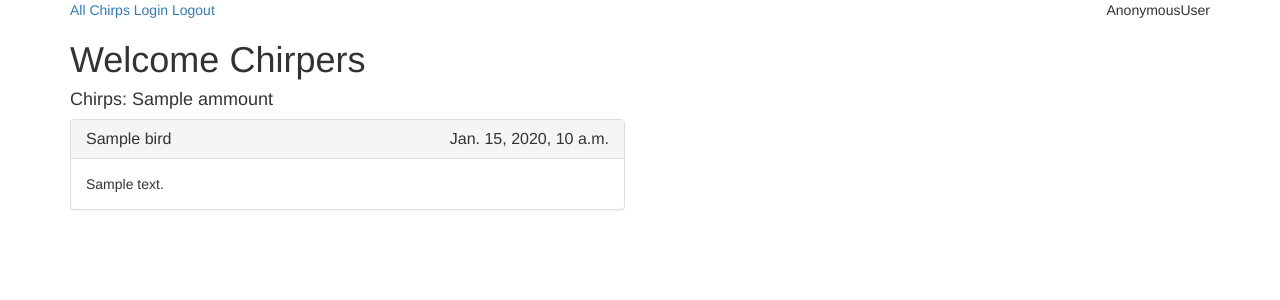
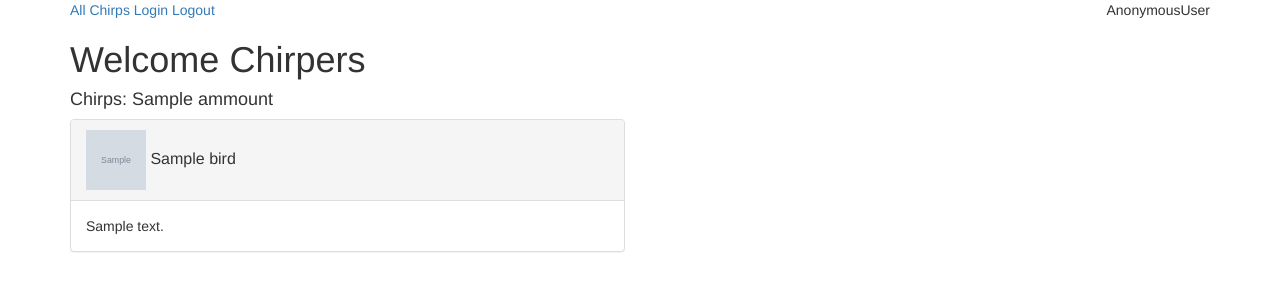
Before and after one commit to dhcrain/chrip, a Django app: template templates/index.html in a window 1280 px wide. Shown: the top 300 px of the page. Run offline with Django 3.2, Linux system fonts and the light colour scheme; the template is opened without the code that fills it: most values are stand-ins (such as "Sample title", 1, 10 or a date in 2020); grey boxes marked "Sample" are stand-in pictures; some libraries are stand-ins or nearby versions.

Commit message:
Thursday

```diff
--- a/chirp/settings.py
+++ b/chirp/settings.py
@@ -120,5 +120,7 @@ USE_TZ = True
 # https://docs.djangoproject.com/en/1.9/howto/static-files/
 
 STATIC_URL = '/static/'
+MEDIA_ROOT = BASE_DIR
+MEDIA_URL = '/media/'
 
 # LOGIN_REDIRECT_URL = '/'
--- a/chirp/urls.py
+++ b/chirp/urls.py
@@ -16,6 +16,8 @@ Including another URLconf
 from django.conf.urls import url, include
 from django.contrib import admin
 from main.views import IndexView, ChirpDetailView, ProfileUpdateView, ChirpDeleteView
+from django.conf import settings
+from django.conf.urls.static import static
 
 
 urlpatterns = [
@@ -25,6 +27,4 @@ urlpatterns = [
     url(r'^chirp/(?P<pk>\d+)/$', ChirpDetailView.as_view(), name='chirp_detail_view'),
     url(r'^chirp/(?P<pk>\d+)/delete/$', ChirpDeleteView.as_view(), name='chirp_delete_view'),
     url(r'^accounts/profile/$', ProfileUpdateView.as_view(), name='profile_update_view'),
-
-
-]
+] + static(settings.MEDIA_URL, document_root=settings.MEDIA_ROOT)
--- /dev/null
+++ b/main/static/main/css/main.css
@@ -0,0 +1,4 @@
+.thumb {
+    width: 60px;
+    height: 60px;
+}
--- a/main/views.py
+++ b/main/views.py
@@ -13,7 +13,6 @@ class IndexView(CreateView):
     model = Chrip
     fields = ['body']
     success_url = reverse_lazy('index_view')
-
 
     def get_context_data(self, **kwargs):
         context = super().get_context_data(**kwargs)     # if you want to extend your list view, must include this to keep functionality.
@@ -44,7 +43,7 @@ class ChirpDetailView(DetailView):
 
 
 class ProfileUpdateView(UpdateView):
-    fields = ['fav_bird']
+    fields = ['fav_bird', 'photo']
     success_url = reverse_lazy('profile_update_view')
 
     # overides the need for a pk in url
--- a/templates/base.html
+++ b/templates/base.html
@@ -5,6 +5,7 @@
         <meta charset="utf-8">
         <title>Chirp</title>
         <link rel="stylesheet" href='{% static "main/css/bootstrap.css" %}' media="screen" title="bootstrap css" charset="utf-8">
+        <link rel="stylesheet" href='{% static "main/css/main.css" %}' media="screen" charset="utf-8">
     </head>
     <body>
         <div class="container">
--- a/templates/index.html
+++ b/templates/index.html
@@ -9,14 +9,20 @@
             {% for chirp in object_list %}
             <div class="panel panel-default">
                 <div class="panel-heading">
-                    <h3 class="panel-title">{{ chirp.bird }} <span class="pull-right">{{ chirp.created }}</span></h3>
+                    <h3 class="panel-title"><img class="thumb" src="{{ chirp.bird.profile.photo_url }}" alt="" />
+                        {{ chirp.bird }}</h3>
                 </div>
                 <div class="panel-body">
                     {{ chirp.body }}
                     <br>
                     {% if chirp.bird == request.user %}
                     <a href="{% url 'chirp_detail_view' chirp.pk %}">Click for Details</a>
-                    <a class="btn btn-danger pull-right" href="{% url 'chirp_delete_view' chirp.pk %}">Delete</a>
+                    <br>
+                    <form class="" action="{% url 'chirp_delete_view' chirp.pk %}" method="post">
+                        {% csrf_token %}
+                        <input type="submit" name="name" value="Delete Chrip">
+                    </form>
+                    <a class="btn btn-danger" href="{% url 'chirp_delete_view' chirp.pk %}">Delete</a>
                     {% endif %}
                 </div>
             </div>
--- a/templates/main/profile_form.html
+++ b/templates/main/profile_form.html
@@ -2,7 +2,10 @@
 
 {% block body %}
     <h1>Update your Profile</h1>
-    <form class="" action="" method="post">
+    <img src="{{ object.photo_url }}" alt="Profile Photo" />
+    <br>
+    <br>
+    <form class="" action="" method="post" enctype="multipart/form-data">
         {% csrf_token %}
         {{ form.as_p }}
         <input class="btn btn-default" type="submit" name="update" value="Update">
```
Also changed, not shown: main/forms.py (added, +7 -0 lines), main/models.py (+8 -1 lines), db.sqlite3, main/migrations/0004_profile_photo.py (added), main/migrations/0005_auto_20160623_1337.py (added), main/migrations/0006_auto_20160623_1347.py (added), profile_photos/2016-06-22_16.55.27.png (added), profile_photos/Davis.jpg (added), profile_photos/Davis_5HPzULU.jpg (added), profile_photos/default-profile.png (added).
